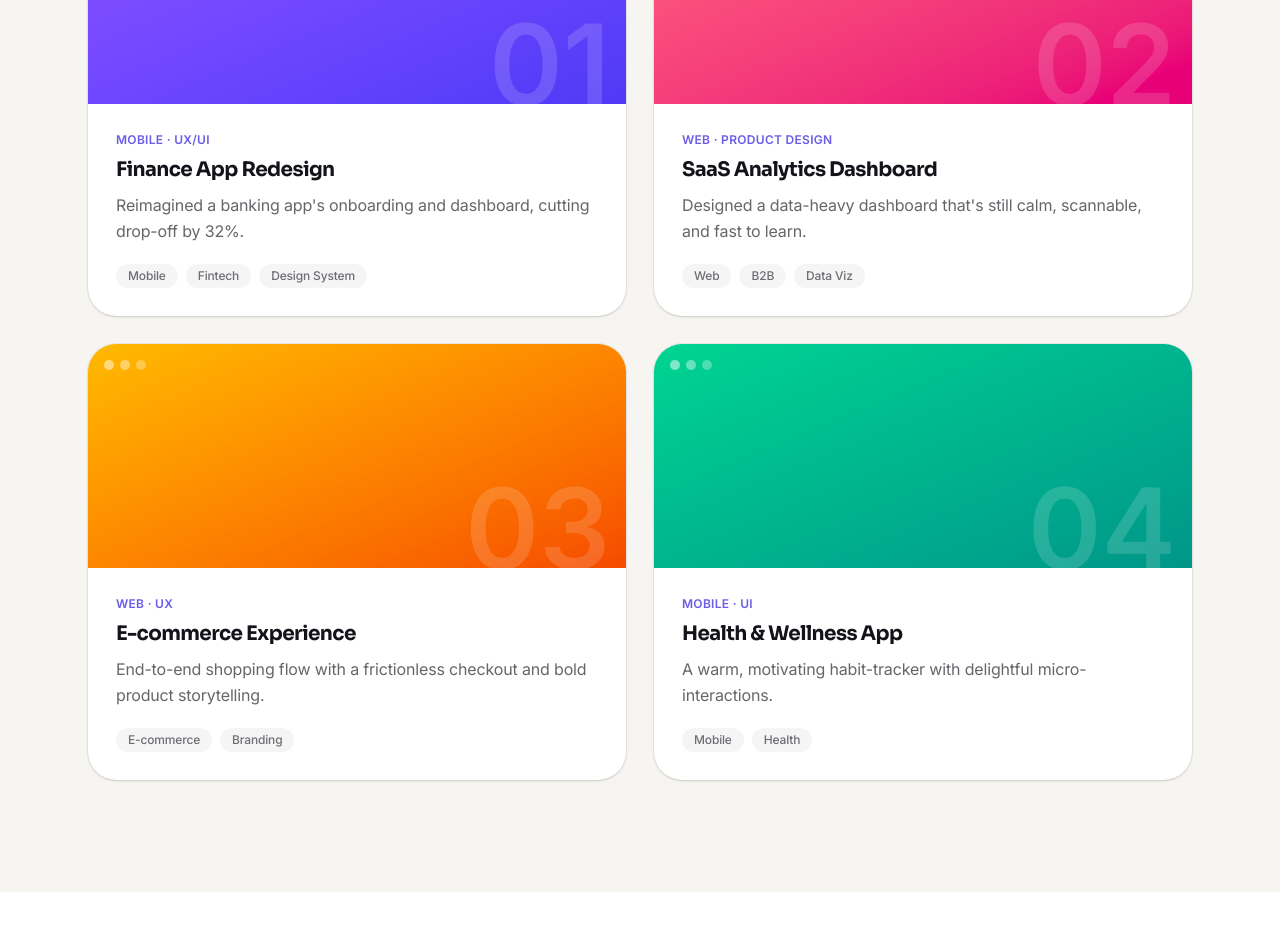
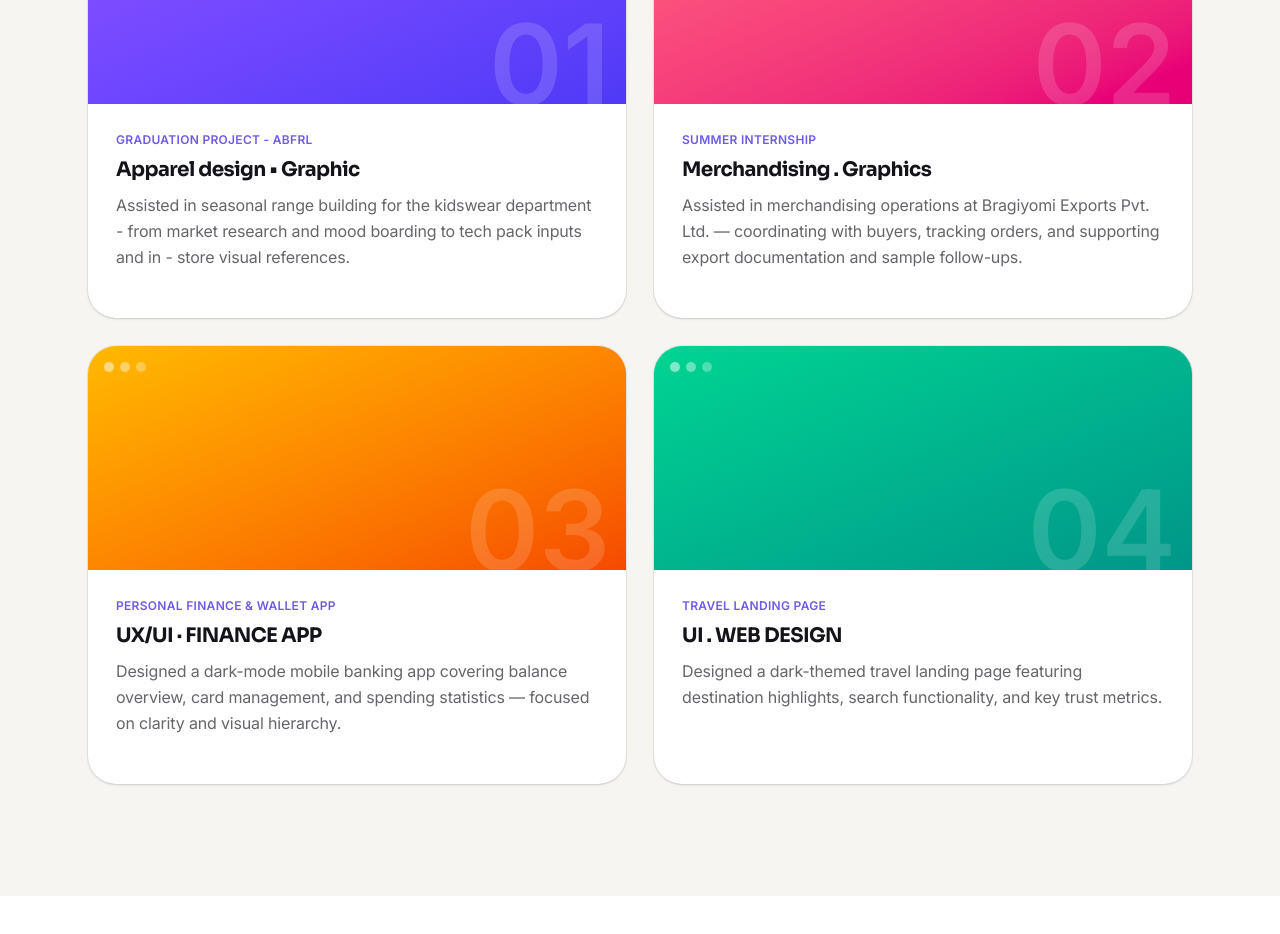
Before and after one commit to BinishB123/ui-ux-portfolio, a React (Vite) app: page / in a window 1280 px wide. Shown: the part 1320-2254 px from the top of the page. Built offline with nearby package versions, Linux system fonts and the light colour scheme.

Commit message:
content change

```diff
--- a/src/data/content.js
+++ b/src/data/content.js
@@ -93,36 +93,36 @@ export const PROCESS = [
 
 export const PROJECTS = [
   {
-    title: "Finance App Redesign",
-    category: "Mobile · UX/UI",
-    description: "Reimagined a banking app's onboarding and dashboard, cutting drop-off by 32%.",
-    tags: ["Mobile", "Fintech", "Design System"],
+    title: "Apparel design • Graphic",
+    category: "Graduation Project - ABFRL",
+    description: "Assisted in seasonal range building for the kidswear department - from market research and mood boarding to tech pack inputs and in - store visual references.",
+    tags: [],
     color: "from-violet-500 to-indigo-600",
-    url: "#",
+    url: "https://canva.link/x6njik4v6jzo5ct",
   },
   {
-    title: "SaaS Analytics Dashboard",
-    category: "Web · Product Design",
-    description: "Designed a data-heavy dashboard that's still calm, scannable, and fast to learn.",
-    tags: ["Web", "B2B", "Data Viz"],
+    title: "Merchandising . Graphics",
+    category: "Summer internship",
+    description: "Assisted in merchandising operations at Bragiyomi Exports Pvt. Ltd. — coordinating with buyers, tracking orders, and supporting export documentation and sample follow-ups.",
+    tags: [],
     color: "from-rose-400 to-pink-600",
-    url: "#",
+    url: "https://canva.link/g13tv6tyiglv05f",
   },
   {
-    title: "E-commerce Experience",
-    category: "Web · UX",
-    description: "End-to-end shopping flow with a frictionless checkout and bold product storytelling.",
-    tags: ["E-commerce", "Branding"],
+    title: "UX/UI · FINANCE APP",
+    category: "Personal Finance & Wallet App",
+    description: "Designed a dark-mode mobile banking app covering balance overview, card management, and spending statistics — focused on clarity and visual hierarchy.",
+    tags: [],
     color: "from-amber-400 to-orange-600",
-    url: "#",
+    url: "https://www.figma.com/design/2zbxXhjOEoUdcgMf1tsV5R/App-ui?m=auto&t=OeLl1nZ9BTLfo6c7-6",
   },
   {
-    title: "Health & Wellness App",
-    category: "Mobile · UI",
-    description: "A warm, motivating habit-tracker with delightful micro-interactions.",
-    tags: ["Mobile", "Health"],
+    title: "UI . WEB DESIGN",
+    category: "Travel Landing Page",
+    description: "Designed a dark-themed travel landing page featuring destination highlights, search functionality, and key trust metrics.",
+    tags: [],
     color: "from-emerald-400 to-teal-600",
-    url: "#",
+    url: "https://www.figma.com/design/E9hIxmPaGXA9Vzd0k6CA8m/Web?m=auto&t=OeLl1nZ9BTLfo6c7-1",
   },
 ];
 
```
